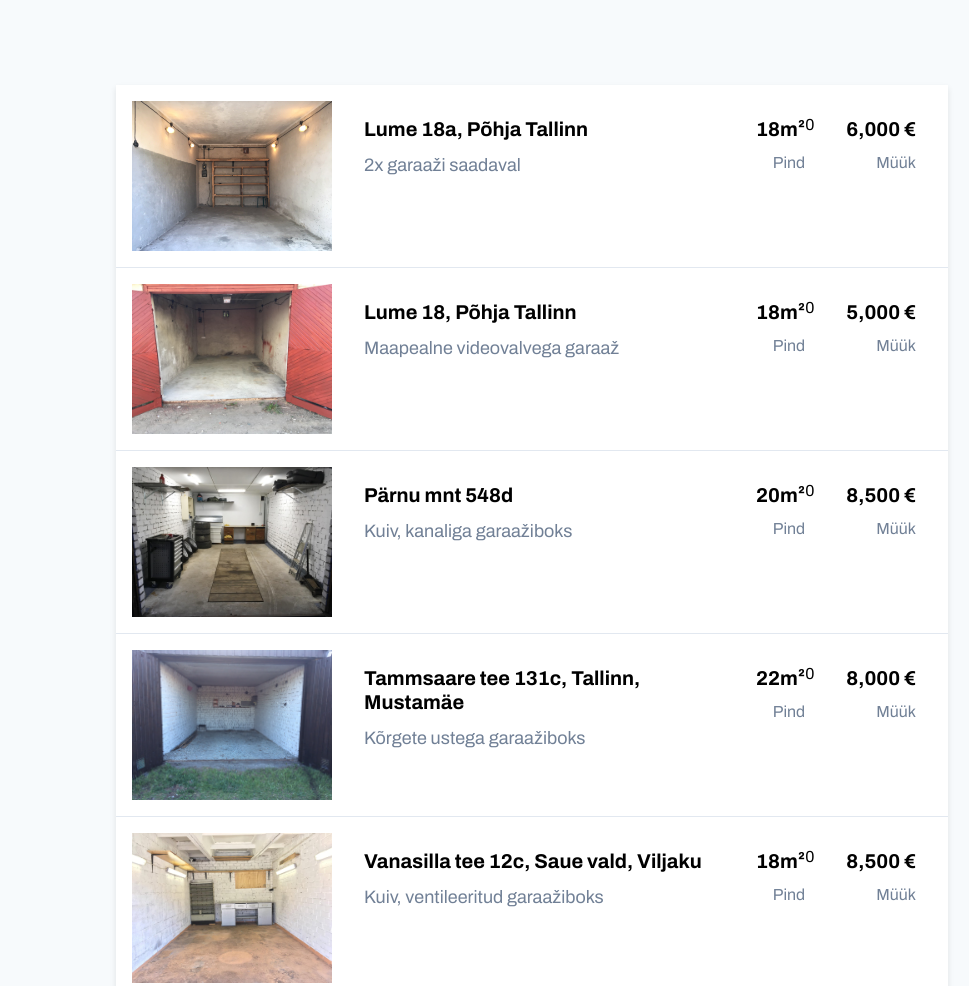
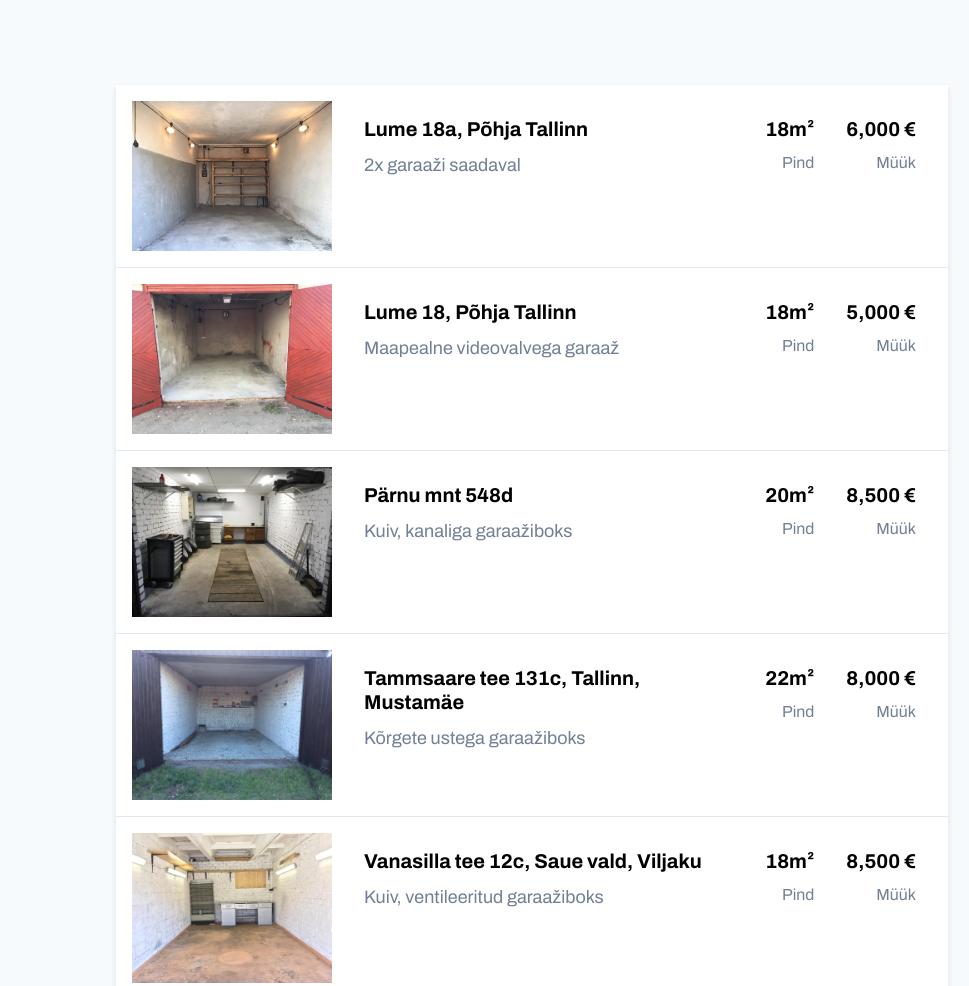
Before and after one commit to kuldar/garaazid, a Gatsby site: page / in a window 1280 px wide. Shown: the part 954-1940 px from the top of the page, without its empty margins (108-1077 px from the left). Built offline with nearby package versions, Linux system fonts and the light colour scheme; Gatsby itself is replaced by a stand-in of ours.

Commit message:
Fix the random zero

```diff
--- a/src/components/GarageRow.js
+++ b/src/components/GarageRow.js
@@ -22,19 +22,19 @@ const GarageRow = ({ garage }) => (
       </Main>
 
       <InfoGroup>
-        { garage.area && (garage.area !== 0) &&
+        { (garage.area !== 0) &&
           <Info>
             <Value>{garage.area}m²</Value>
             <Label>Pind</Label>
           </Info>
         }
-        { garage.rentPrice && (garage.rentPrice !== 0) &&
+        { (garage.rentPrice !== 0) &&
           <Info>
             <Value>{formatMoney(garage.rentPrice)} €</Value>
             <Label>Rent</Label>
           </Info>
         }
-        { garage.sellPrice && (garage.sellPrice !== 0) &&
+        { (garage.sellPrice !== 0) &&
           <Info>
             <Value>{formatMoney(garage.sellPrice)} €</Value>
             <Label>Müük</Label>
```
